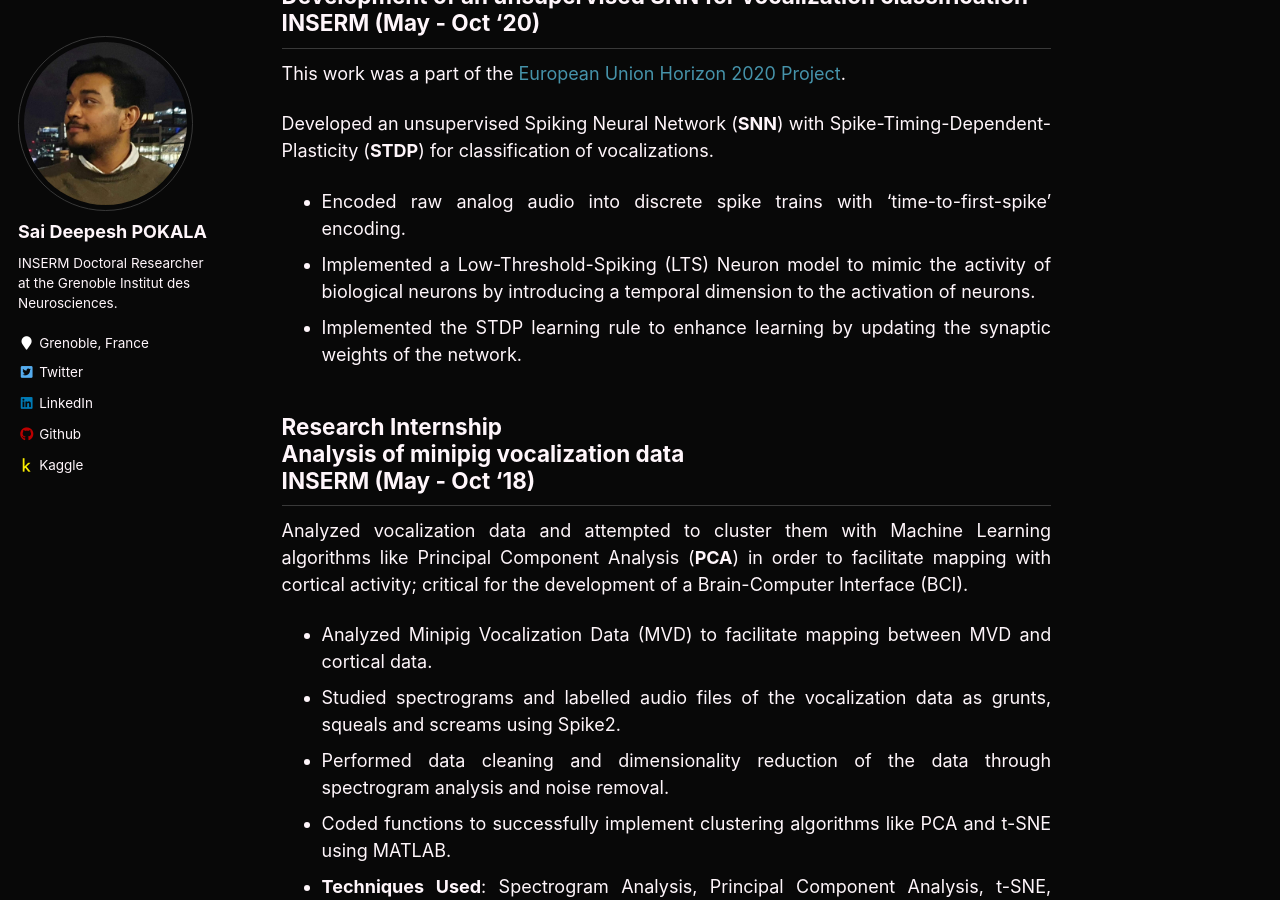
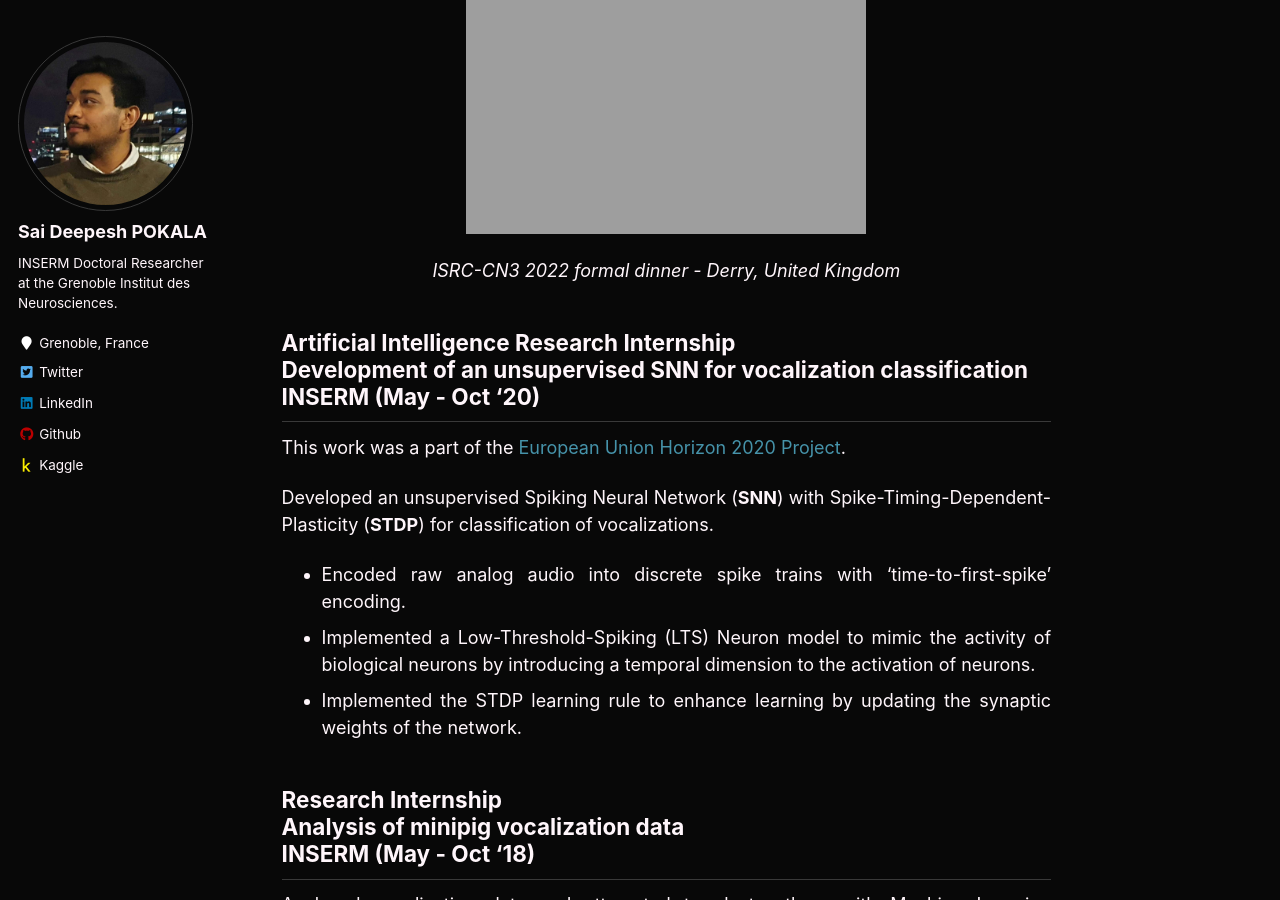
Before and after one commit to saideepesh/saideepesh.github.io, a Jekyll site: the page built from _pages/research.md, in a window 1280 px wide and 900 px high, scrolled down 925 px. Built offline with Jekyll 4.4.1, drawn with Linux system fonts in a browser that asks for light colours.

Commit message:
Update research.md

```diff
--- a/_pages/research.md
+++ b/_pages/research.md
@@ -25,6 +25,16 @@ Poster - Development of an unsupervised Spiking Neural Network for vocal and spe
 <span style="color:green">ISRC-CN3 Autumn School</span> - Derry, United Kingdom - October 2022\
 Computational Neuroscience, Neurotechnology and Neuro-inspired AI Autumn School
 
+
+<p align="center">
+  <img src="https://saideepesh.github.io/images/1666916373934-E.jpg?raw=true">
+</p>
+
+
+<p align="center">
+  <i>ISRC-CN3 2022 formal dinner - Derry, United Kingdom</i>
+</p>
+
 ## Artificial Intelligence Research Internship<br/>Development of an unsupervised SNN for vocalization classification<br/>INSERM (May - Oct '20)
 
 This work was a part of the [European Union Horizon 2020 Project](https://ec.europa.eu/programmes/horizon2020/en){:target="_blank" rel="noopener"}.
```
